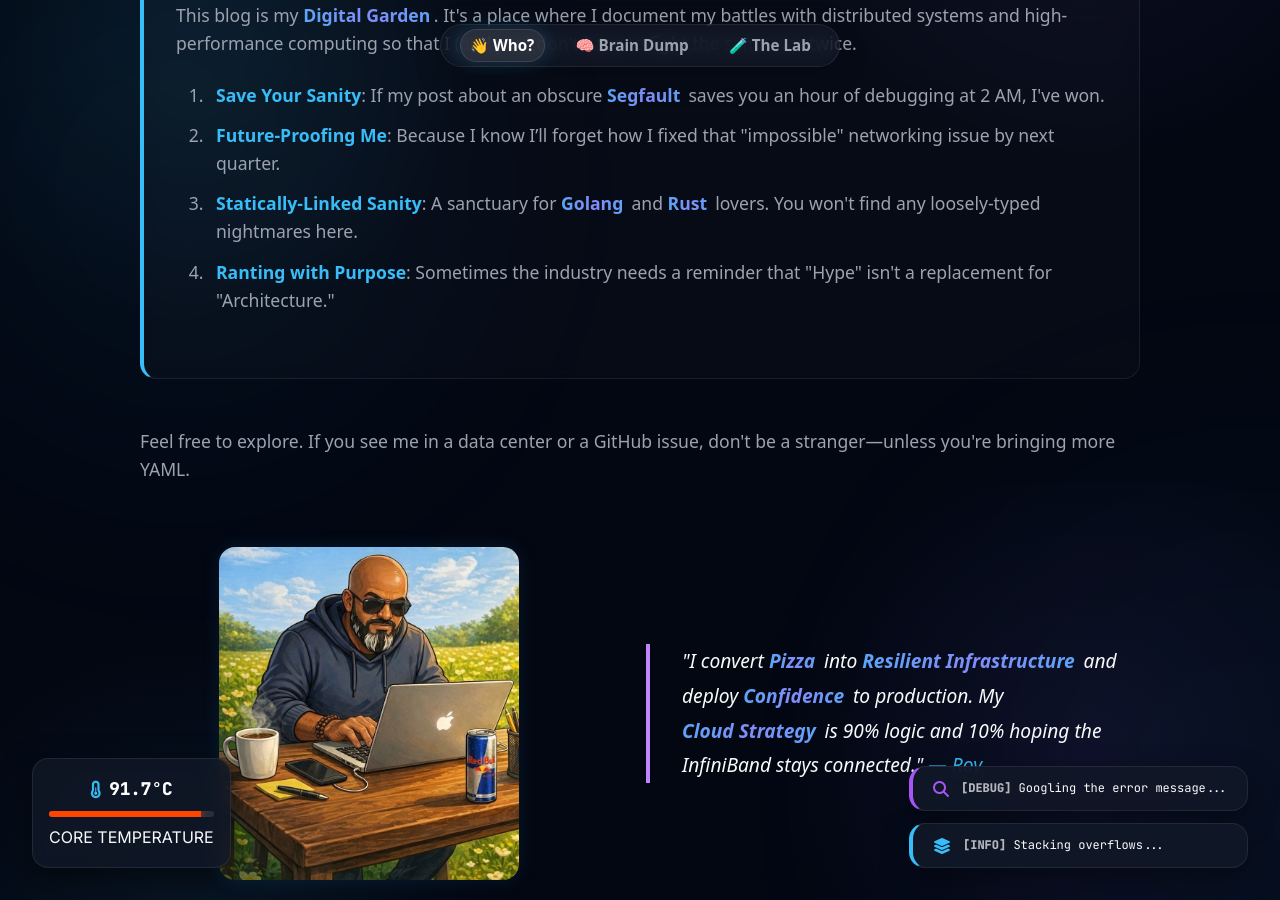
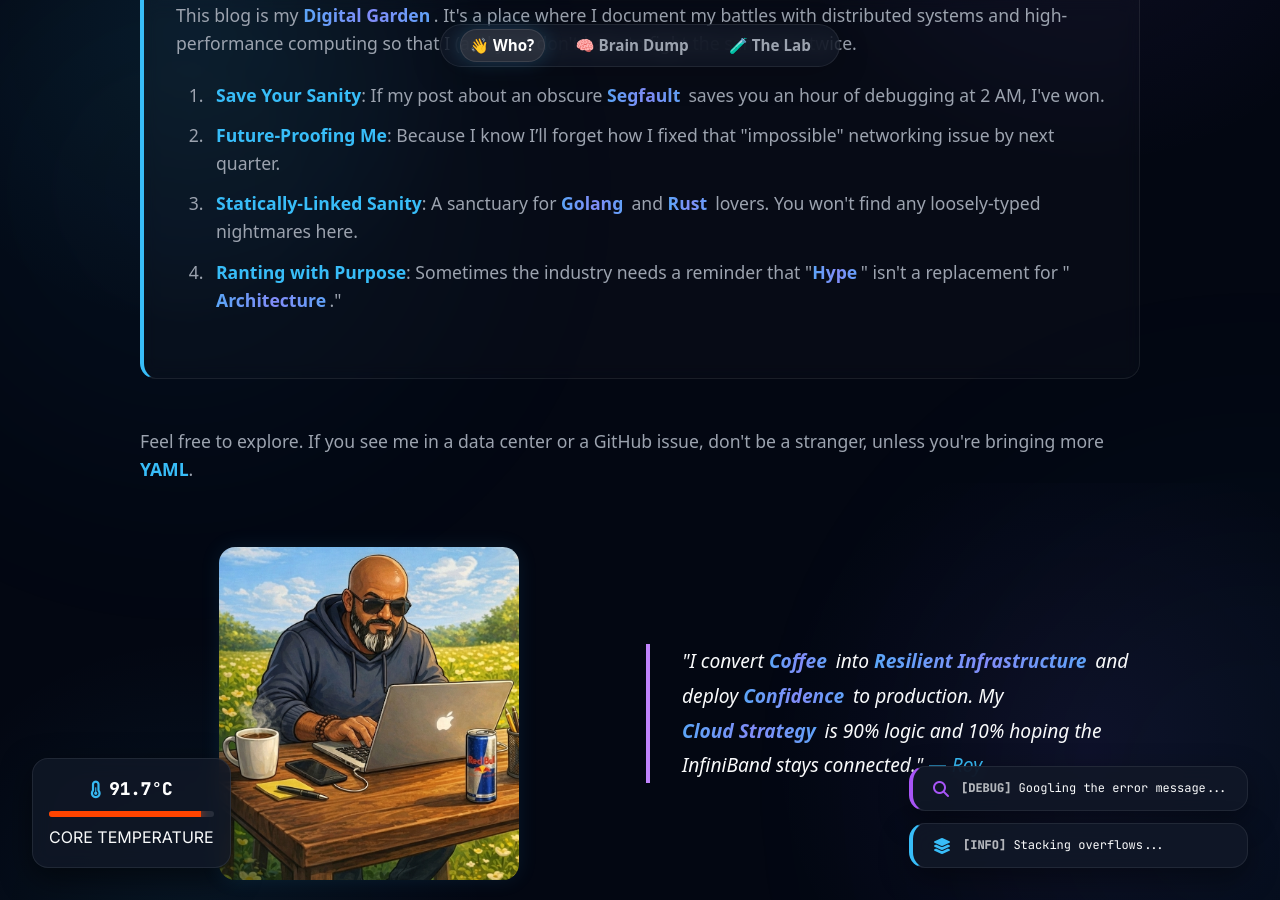
Before and after one commit to kodelint/kodelint.github.io, a Jekyll site: the page built from index.md, in a window 1280 px wide and 900 px high, scrolled down 3117 px. Built offline with Jekyll 4.4.1, drawn with Linux system fonts in a browser that asks for light colours; nearby versions of some CDN libraries; some web fonts are replaced; some of the changed lines change nothing that is shown.

Commit message:
feat(about): add tooltips to quoted words in mission statement

```diff
--- a/index.md
+++ b/index.md
@@ -209,19 +209,19 @@
       <li><strong>Save Your Sanity</strong>: If my post about an obscure <span class="tooltip-container">Segfault<span class="tooltip-box"><b>Memory Oops [error]</b>The digital version of forgetting why you walked into a room.</span></span> saves you an hour of debugging at 2 AM, I've won.</li>
       <li><strong>Future-Proofing Me</strong>: Because I know I’ll forget how I fixed that "impossible" networking issue by next quarter.</li>
       <li><strong>Statically-Linked Sanity</strong>: A sanctuary for <span class="tooltip-container">Golang<span class="tooltip-box"><b>Gopher Magic [lang]</b>Simple, fast, and remarkably good at hiding its lack of generics for years.</span></span> and <span class="tooltip-container">Rust<span class="tooltip-box"><b>The Enforcer [lang]</b>A language that treats you like you're irresponsible, and it's usually right.</span></span> lovers. You won't find any loosely-typed nightmares here.</li>
-      <li><strong>Ranting with Purpose</strong>: Sometimes the industry needs a reminder that "Hype" isn't a replacement for "Architecture."</li>
+      <li><strong>Ranting with Purpose</strong>: Sometimes the industry needs a reminder that "<span class="tooltip-container">Hype<span class="tooltip-box"><b>LinkedIn Fuel [noun]</b>A shiny new technology that promises to solve everything but usually just adds another layer of YAML.</span></span>" isn't a replacement for "<span class="tooltip-container">Architecture<span class="tooltip-box"><b>Plan B [noun]</b>Drawing boxes that look good in a slideshow until the first packet drop.</span></span>."</li>
     </ol>
 
   </div>
 </div>
 
-<p>Feel free to explore. If you see me in a data center or a GitHub issue, don't be a stranger—unless you're bringing more YAML.</p>
+<p>Feel free to explore. If you see me in a data center or a GitHub issue, don't be a stranger, unless you're bringing more <strong>YAML</strong>.</p>
 
 <div class="signature-section">
   <div class="signature-visual">
     <img src="/assets/uploads/developer.png" alt="Coding GIF"/>
   </div>
   <blockquote class="signature-quote">
-    "I convert <span class="tooltip-container">Pizza<span class="tooltip-box"><b>Core Fuel [food]</b>The only thing that scales as well as my clusters.</span></span> into <span class="tooltip-container">Resilient Infrastructure<span class="tooltip-box"><b>Job Security [outcome]</b>Systems so stable they make me look like I know what I'm doing.</span></span> and deploy <span class="tooltip-container">Confidence<span class="tooltip-box"><b>Fallback Plan [strategy]</b>What I tell the stakeholders while I'm actually praying to the demo gods.</span></span> to production. My <span class="tooltip-container">Cloud Strategy<span class="tooltip-box"><b>Expensive Art [noun]</b>Modern architecture: Paying Jeff Bezos to host my mistakes.</span></span> is 90% logic and 10% hoping the InfiniBand stays connected." <span style="color: var(--accent-primary);"> — Roy </span>
+    "I convert <span class="tooltip-container">Coffee<span class="tooltip-box"><b>Core Fuel [food]</b>The only thing that scales as well as my clusters.</span></span> into <span class="tooltip-container">Resilient Infrastructure<span class="tooltip-box"><b>Job Security [outcome]</b>Systems so stable they make me look like I know what I'm doing.</span></span> and deploy <span class="tooltip-container">Confidence<span class="tooltip-box"><b>Fallback Plan [strategy]</b>What I tell the stakeholders while I'm actually praying to the demo gods.</span></span> to production. My <span class="tooltip-container">Cloud Strategy<span class="tooltip-box"><b>Expensive Art [noun]</b>Modern architecture: Paying Jeff Bezos to host my mistakes.</span></span> is 90% logic and 10% hoping the InfiniBand stays connected." <span style="color: var(--accent-primary);"> — Roy </span>
   </blockquote>
 </div>
```
